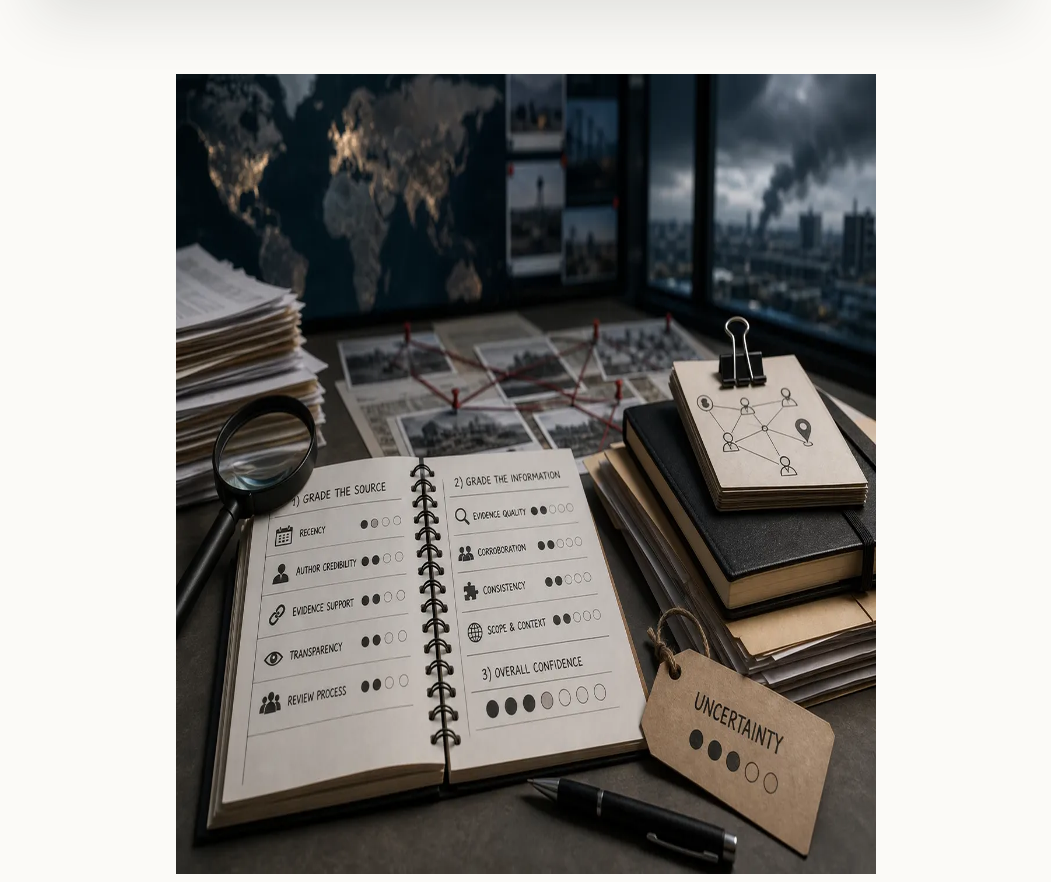
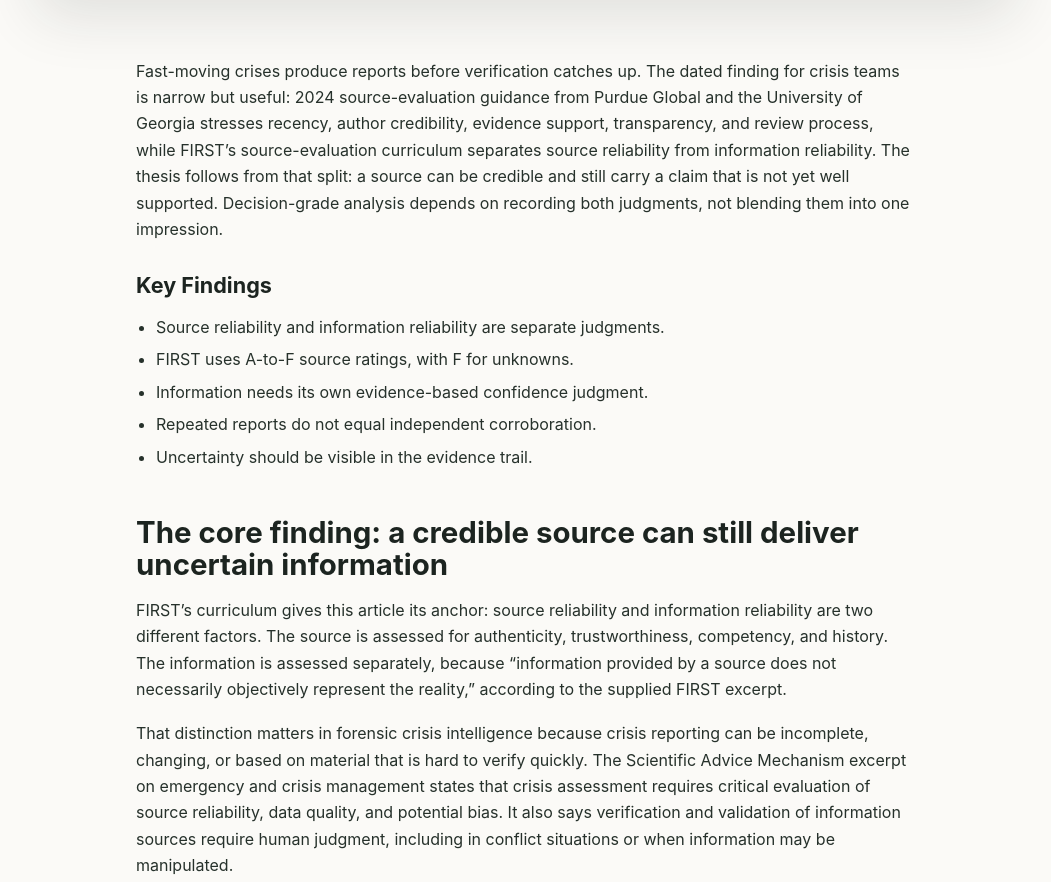
Before and after one commit to superhydra-erp/blog, a plain HTML site: page grade-source-reliability-during-crisis/index.html in a window 1280 px wide. Shown: the part 1233-2115 px from the top of the page, without its empty margins (114-1165 px from the left). Drawn offline with Linux system fonts and the light colour scheme.

Commit message:
Remove lead figure from articles and update HTML extraction logic

```diff
--- a/assets/blog-page.js
+++ b/assets/blog-page.js
@@ -126,13 +126,11 @@ function cleanArticleHtml(article) {
     if (isRelative) img.src = `${dataDir}/${src}`;
   });
 
-  const firstChild = article.firstElementChild;
-  const leadFigure = firstChild?.matches("figure")
-    ? firstChild
-    : firstChild?.matches("article")
-      ? firstChild.querySelector(":scope > figure:first-child")
-      : null;
-  if (leadFigure) leadFigure.remove();
+}
+
+function extractArticleHtml(html) {
+  const doc = new DOMParser().parseFromString(html, "text/html");
+  return doc.querySelector("article")?.innerHTML || html;
 }
 
 async function init() {
@@ -161,7 +159,7 @@ async function init() {
     byId("image-caption").textContent = meta.imageAltText || "";
 
     const article = byId("article");
-    article.innerHTML = html;
+    article.innerHTML = extractArticleHtml(html);
     cleanArticleHtml(article);
 
     byId("support").replaceChildren(
--- a/blog-01/blog.html
+++ b/blog-01/blog.html
@@ -23,9 +23,6 @@
 </head>
 <body>
 <article>
-<figure>
-<img src="featured-image.webp" alt="How to Grade Source Reliability During a Fast-Moving Crisis featured image about crisis intelligence" width="1200" height="800" loading="eager">
-</figure>
 <h1>How to Grade Source Reliability During a Fast-Moving Crisis</h1>
 <p>Fast-moving crises produce reports before verification catches up. The dated finding for crisis teams is narrow but useful: 2024 source-evaluation guidance from Purdue Global and the University of Georgia stresses recency, author credibility, evidence support, transparency, and review process, while FIRST’s source-evaluation curriculum separates source reliability from information reliability. The thesis follows from that split: a source can be credible and still carry a claim that is not yet well supported. Decision-grade analysis depends on recording both judgments, not blending them into one impression.</p>
 <h3>Key Findings</h3>
```
Also changed, not shown: blog-02/blog.html (+0 -3 lines).
